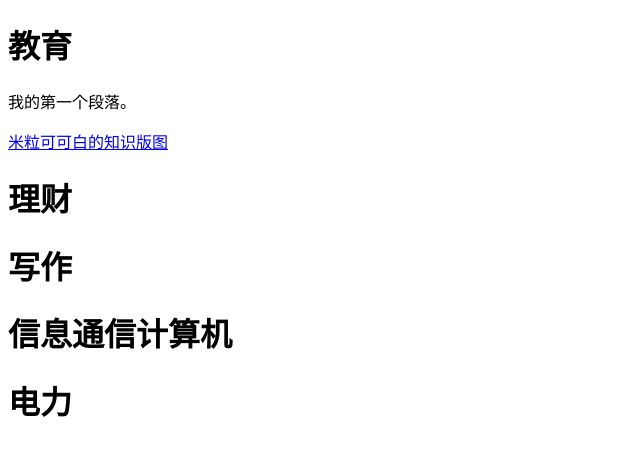
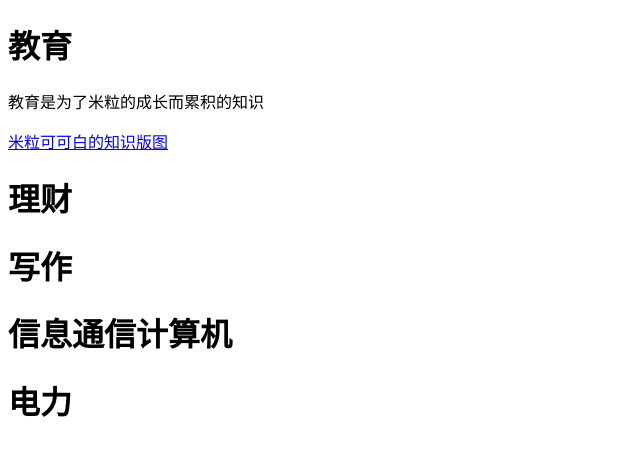
Before and after one commit to sweetkingxavier/sweetkingxavier.github.io, a plain HTML site: page index.html in a window 1280 px wide. Shown: the whole page, without its empty margins (0-640 px from the left). Drawn offline with Linux system fonts and the light colour scheme.

Commit message:
Update index.html

```diff
--- a/index.html
+++ b/index.html
@@ -8,7 +8,7 @@
 
 <h1>教育</h1>
 
-<p>我的第一个段落。</p>
+<p>教育是为了米粒的成长而累积的知识</p>
 
 <a href="http://www.milikekebai.com">米粒可可白的知识版图</a>
 
```
